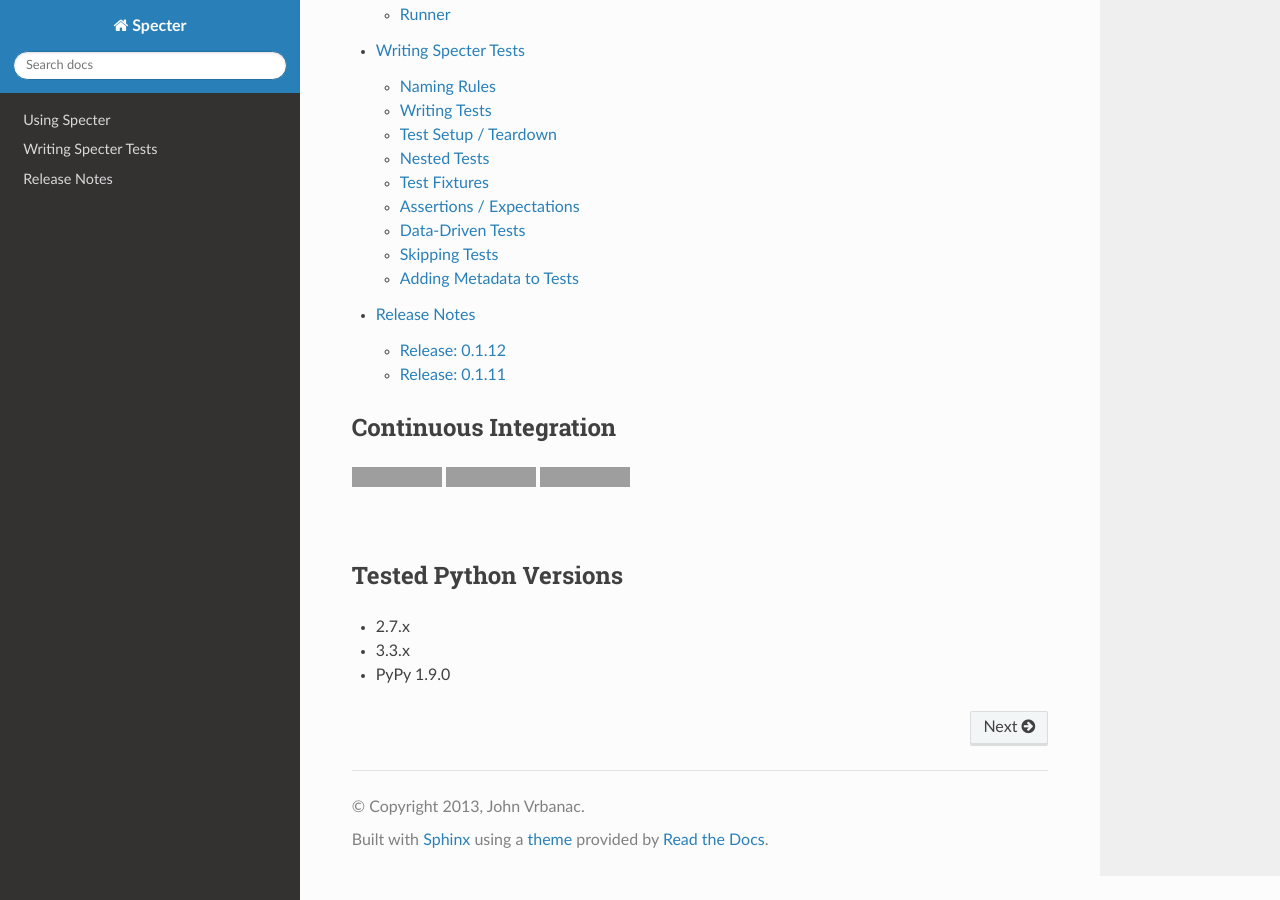
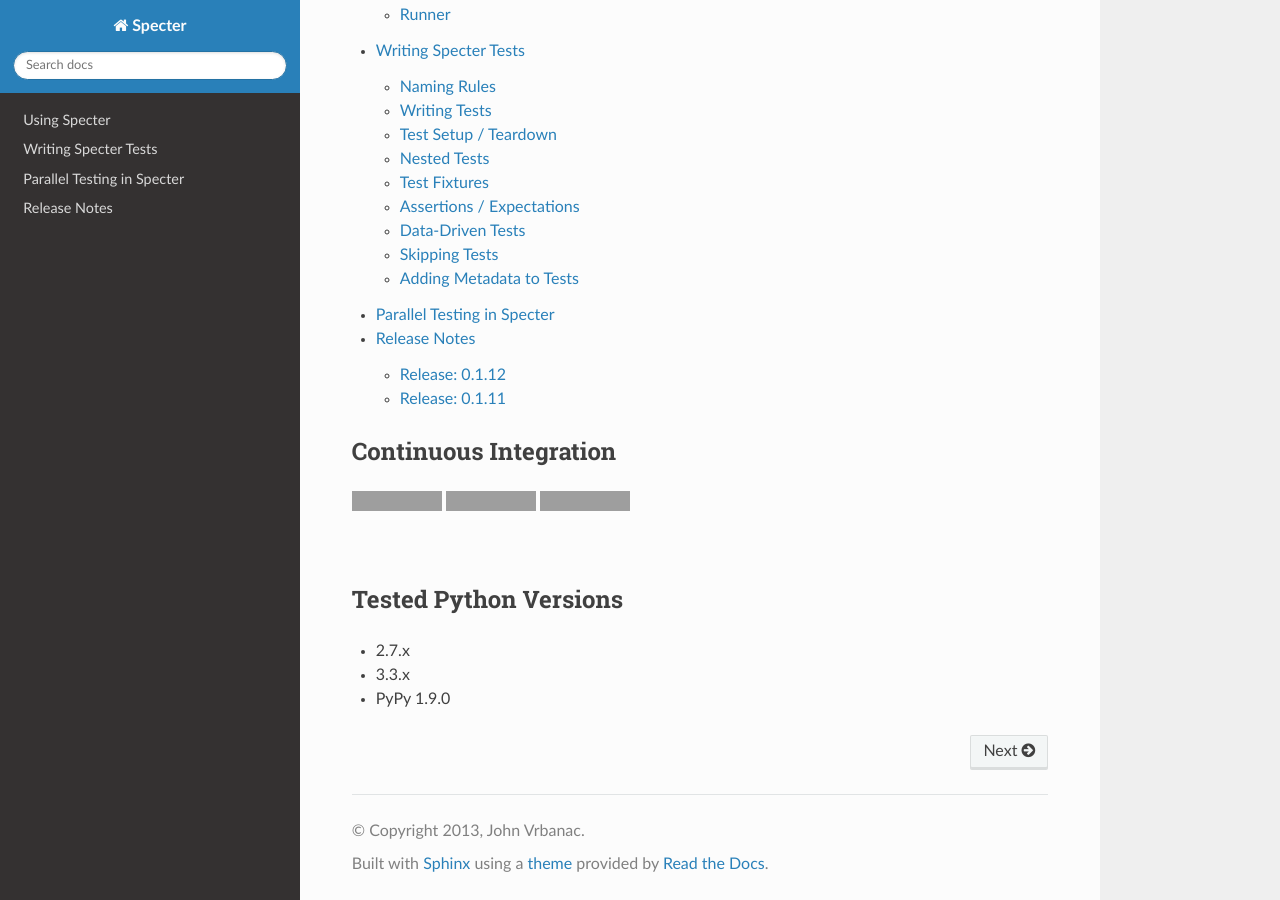
Before and after one commit to jmvrbanac/Specter, a Sphinx documentation site: the page built from docs/index.rst, in a window 1280 px wide and 900 px high, scrolled down 542 px. Built offline with Sphinx 7.4.7 and the Read the Docs theme 2.0.0, drawn with Linux system fonts in a browser that asks for light colours; grey boxes are pictures that could not be loaded.

Commit message:
Adding blank doc page for parallel testing

```diff
--- a/docs/index.rst
+++ b/docs/index.rst
@@ -22,6 +22,7 @@ Documentation
 
     using/index
     writing_tests/index
+    parallel/index
     release_notes/index
 
 Continuous Integration
--- /dev/null
+++ b/docs/parallel/index.rst
@@ -0,0 +1,7 @@
+.. -*- coding: utf-8 -*-
+
+.. role:: raw-html(raw)
+   :format: html
+
+Parallel Testing in Specter
+######################
--- a/docs/using/index.rst
+++ b/docs/using/index.rst
@@ -86,4 +86,6 @@ Argument               Description
 --select-by-metadata   Selects tests to run by specifying a list of key=value pairs
 --xunit-results        Output xUnit XML results into a specified file
 --no-color             Disables ASCII color codes
+--parallel             Activates parallel testing mode
+--num-processes        Specifies the number of processes to use under parallel mode (default: 6)
 =====================  ============
```
